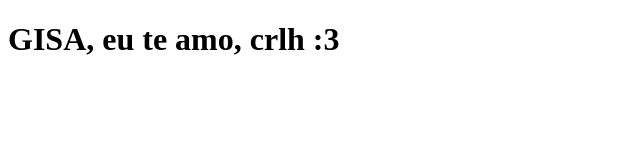
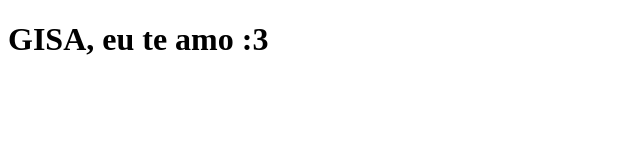
Before and after one commit to pablo-hsc/clone-tabnews, a Next.js app: page / in a window 1280 px wide. Shown: the top 160 px of the page, without its empty margins (0-640 px from the left). Built offline with nearby package versions, Linux system fonts and the light colour scheme.

Commit message:
modifica a frase

```diff
--- a/pages/index.js
+++ b/pages/index.js
@@ -1,5 +1,5 @@
 function Home(){
-    return <h1>GISA, eu te amo, crlh :3</h1>
+    return <h1>GISA, eu te amo :3</h1>
 }
 
 export default Home
```
